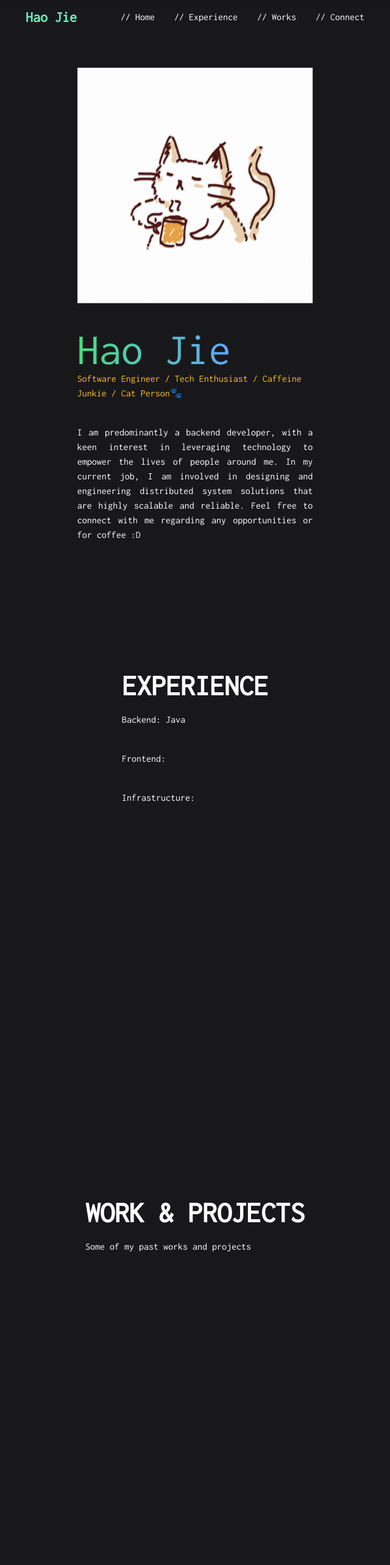
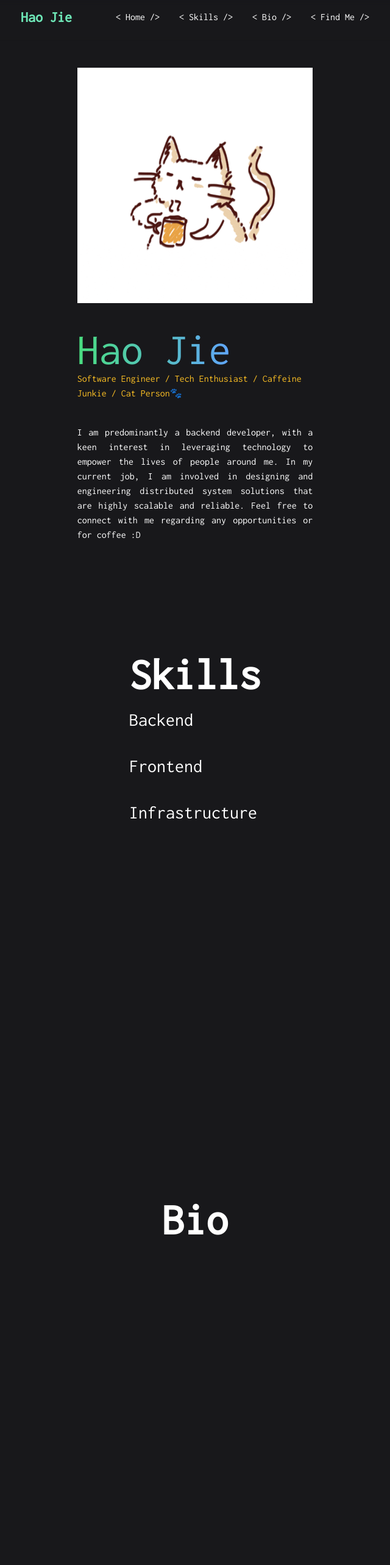
Before and after one commit to haojie9777/haojie-portfolio, a Next.js app: page / in a window 1280 px wide. Shown: the top 2566 px of the page at 61% size, without its empty margins (320-960 px from the left). Built offline with nearby package versions, Linux system fonts and the light colour scheme.

Commit message:
Change subsections

```diff
--- /dev/null
+++ b/components/Bio.jsx
@@ -0,0 +1,13 @@
+import React from 'react'
+
+const Work = () => {
+  return (
+    <div id='bio' className='flex items-center justify-center h-screen'>
+    <div className='p-5 text-white z-[2] mt-[-10rem]'>
+      <h2 className='text-7xl font-bold'>Bio</h2>
+      <p className='py-5 text-l'></p>
+    </div>
+</div>
+  )
+}
+export default Work
--- a/components/Connect.jsx
+++ b/components/Connect.jsx
@@ -4,7 +4,7 @@ const Connect = () => {
   return (
     <div id='connect' className='flex items-center justify-center h-screen'>
     <div className='p-5 text-white z-[2] mt-[-10rem]'>
-      <h2 className='text-5xl font-bold'>CONTACT</h2>
+      <h2 className='text-7xl font-bold'>Find Me</h2>
       <p className='py-5 text-l'>haojie9777@gmail.com</p>
       <p className='py-5 text-l'>Linkedin:  </p>
       <p className='py-5 text-l'>@haojie9777</p>
--- a/components/DropdownMenu.jsx
+++ b/components/DropdownMenu.jsx
@@ -43,28 +43,28 @@ export default function DropdownMenu() {
             </Menu.Item>
             <Menu.Item>
               {({ active }) => (
-                <Link href="/#expertise">
+                <Link href="/#skills">
                 <button
                   className={classNames(
                     active ? 'bg-gray-100 text-gray-900' : 'text-gray-700',
                     'block px-4 py-2 text-sm'
                   )}
                 >
-                  Experience
+                  Skills
                 </button>
                 </Link>
               )}
             </Menu.Item>
             <Menu.Item>
               {({ active }) => (
-                <Link href="/#work">
+                <Link href="/#bio">
                 <button
                   className={classNames(
                     active ? 'bg-gray-100 text-gray-900' : 'text-gray-700',
                     'block px-4 py-2 text-sm'
                   )}
                 >
-                  Works
+                  Bio
                 </button>
                 </Link>
               )}
@@ -79,7 +79,7 @@ export default function DropdownMenu() {
                     'block px-4 py-2 text-sm'
                   )}
                 >
-                  Connect
+                  Find Me
                 </button>
                 </Link>
               )}
--- a/components/Expertise.jsx
+++ /dev/null
@@ -1,15 +0,0 @@
-import React from 'react'
-
-const Expertise = () => {
-  return (
-    <div id='expertise' className='flex flex-col items-center justify-center h-screen'>
-      <div className='p-5 text-white z-[2] mt-[-10rem]'>
-        <h2 className='text-5xl font-bold'>EXPERIENCE </h2>
-        <p className='py-5 text-l'>Backend: Java</p>
-        <p className='py-5 text-l'>Frontend:</p>
-        <p className='py-5 text-l'>Infrastructure:</p>
-      </div>
-  </div>
-  )
-}
-export default Expertise
--- a/components/Hero.jsx
+++ b/components/Hero.jsx
@@ -4,7 +4,7 @@ const Hero = () => {
   return (
     <div id='hero' className='flex flex-col justify-center items-center h-screen mt-[100px] p-5'>
       <div className='mb-10'>
-        <img className = 'animate-pulse' src="/cat-gif.gif"></img>
+        <img className = '' src="/cat-gif.gif"></img>
       </div>
         <h1 className='mr-auto text-7xl text-transparent bg-clip-text bg-gradient-to-r from-green-400 to-blue-400'>Hao Jie</h1>
         <p className='text-amber-400 mr-auto'>Software Engineer / Tech Enthusiast / Caffeine Junkie / Cat Person🐾</p>
--- a/components/Navbar.jsx
+++ b/components/Navbar.jsx
@@ -10,16 +10,16 @@ function Navbar() {
                     <h1 className='font-bold text-2xl text-emerald-300'>Hao Jie</h1>
                 </li>
                 <li className='p-4 hidden md:block'>
-                    <Link href='/'>&#47;&#47; Home</Link>
+                    <Link href='/'>&lt; Home &#47;&gt;</Link>
                 </li>
                 <li className='p-4 hidden md:block'>
-                    <Link href='/#expertise'>&#47;&#47; Experience</Link>
+                    <Link href='/#skills'>&lt; Skills &#47;&gt;</Link>
                 </li>
                 <li className='p-4 hidden md:block'>
-                    <Link href='/#work'>&#47;&#47; Works</Link>
+                    <Link href='/#bio'>&lt; Bio &#47;&gt;</Link>
                 </li>
                 <li className='p-4 hidden md:block'>
-                    <Link href='/#connect'>&#47;&#47; Connect</Link>
+                    <Link href='/#connect'>&lt; Find Me &#47;&gt;</Link>
                 </li>
             </ul>
             <div className ='m-4 md:hidden'>
--- /dev/null
+++ b/components/Skills.jsx
@@ -0,0 +1,20 @@
+import React from 'react'
+
+const Expertise = () => {
+  return (
+    <div id='skills' className='flex items-center justify-center h-screen'>
+      <div className='p-5 text-white z-[2] mt-[-10rem]'>
+        <h2 className='text-7xl font-bold '>Skills</h2>
+        <div className = ''>
+        <p className='py-5 text-3xl'>Backend</p>
+
+        <p className='py-5 text-3xl'>Frontend</p>
+
+        <p className='py-5 text-3xl'>Infrastructure</p>
+        </div>
+
+      </div>
+  </div>
+  )
+}
+export default Expertise
--- a/components/Work.jsx
+++ /dev/null
@@ -1,13 +0,0 @@
-import React from 'react'
-
-const Work = () => {
-  return (
-    <div id='work' className='flex items-center justify-center h-screen'>
-    <div className='p-5 text-white z-[2] mt-[-10rem]'>
-      <h2 className='text-5xl font-bold'>WORK & PROJECTS</h2>
-      <p className='py-5 text-l'>Some of my past works and projects</p>
-    </div>
-</div>
-  )
-}
-export default Work
--- a/pages/index.tsx
+++ b/pages/index.tsx
@@ -1,9 +1,9 @@
 import type { NextPage } from 'next'
 import Head from 'next/head'
 import Hero from "../components/Hero"
-import Expertise from "../components/Expertise"
+import Expertise from "../components/Skills"
 import Connect from "../components/Connect"
-import Work from "../components/Work"
+import Work from "../components/Bio"
 const Home: NextPage = () => {
   return (
     <div className="bg-zinc-900 flex flex-col items-center justify-center">
--- a/tailwind.config.js
+++ b/tailwind.config.js
@@ -1,10 +1,23 @@
 /** @type {import('tailwindcss').Config} */
 module.exports = {
+  variants: {
+    animation: ["motion-safe"]
+  },
   content: [
     "./pages/**/*.{js,ts,jsx,tsx}",
     "./components/**/*.{js,ts,jsx,tsx}",
   ],
   theme: {
-   },
-    extend: {},
+  },
+  extend: {
+    animation: {
+      fadeIn: "fadeIn 2s ease-in forwards"
+    },
+    keyframes: {
+      fadeIn: {
+        "0%": { opacity: 0 },
+        "100%": { opacity: 1 }
+      }
+    }
+  },
 }
```
